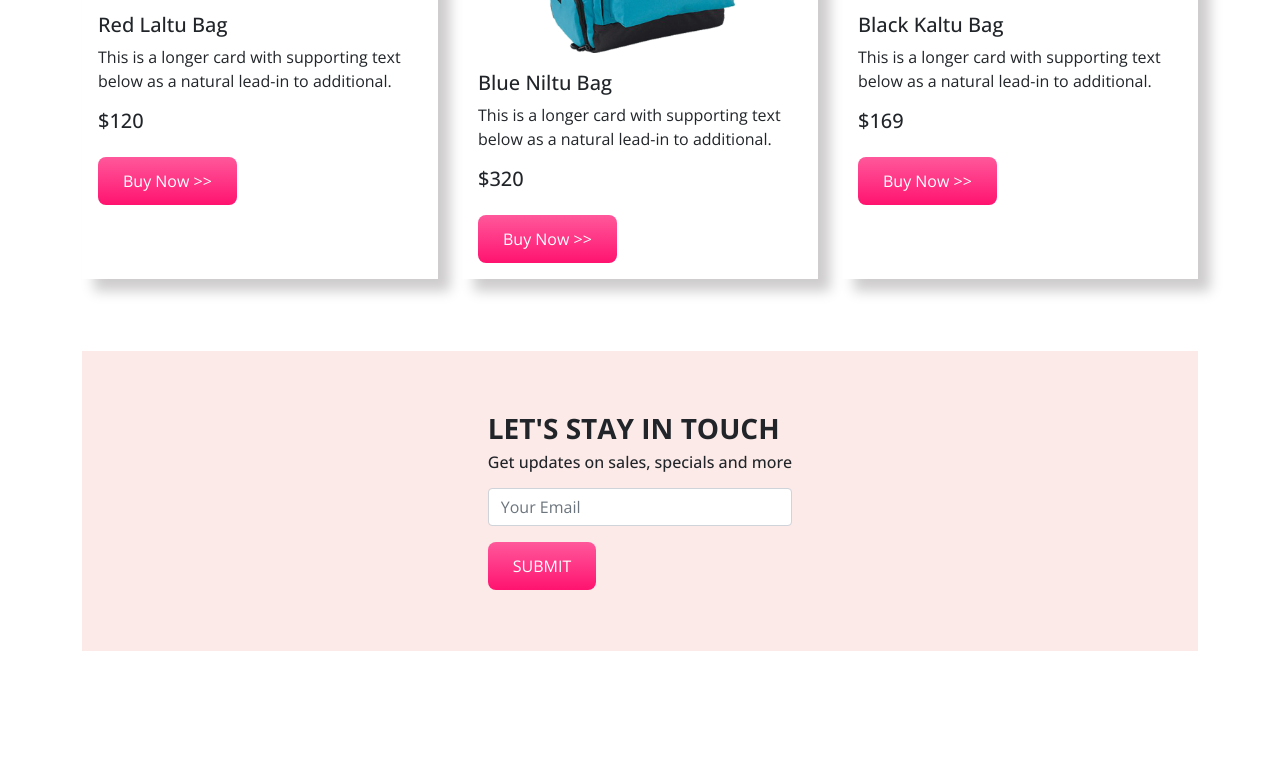
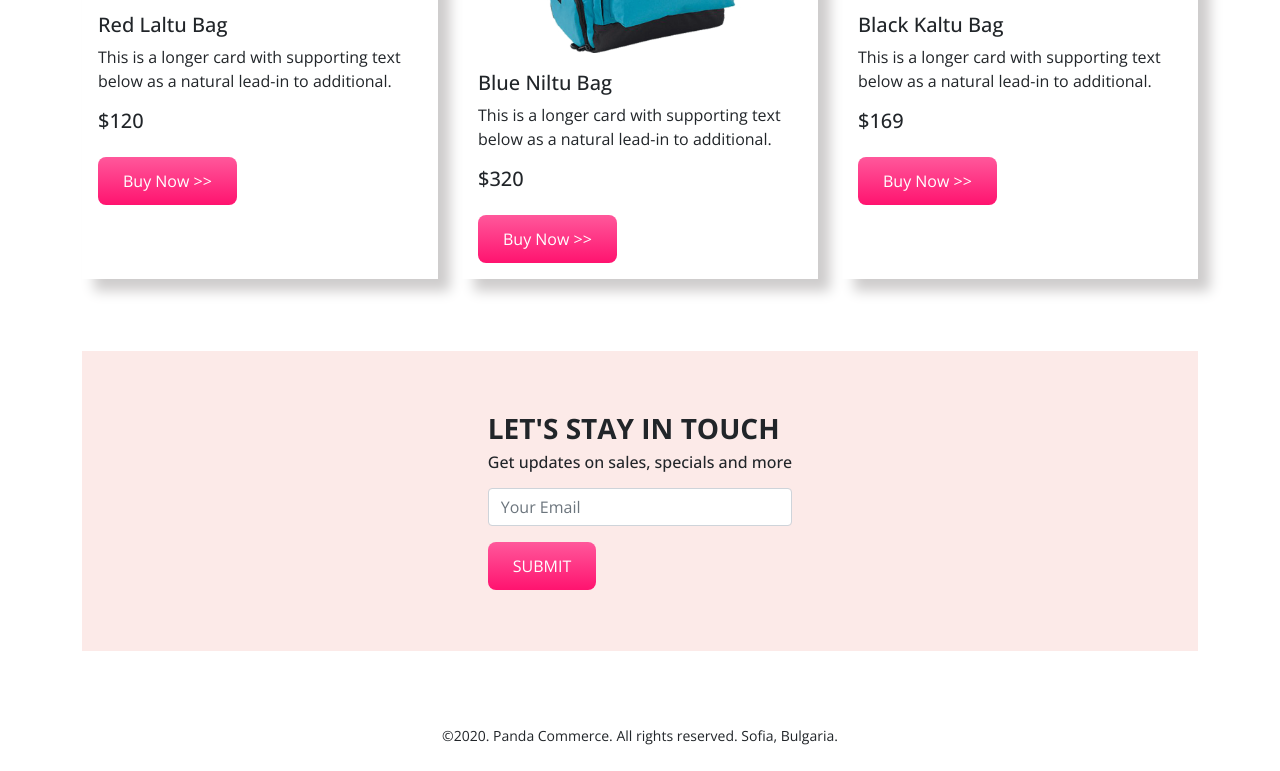
Before and after one commit to Dip022/panda-commerce, a plain HTML site: page index.html in a window 1280 px wide. Shown: the part 2032-2803 px from the top of the page. Before the commit the page ends 2683 px from the top, so only its background shows below. Drawn offline with nearby package versions, Linux system fonts and the light colour scheme.

Commit message:
footer area

```diff
--- a/index.html
+++ b/index.html
@@ -325,7 +325,7 @@
         </div>
       </section>
       <!-- subscribe area -->
-      <section class="container" id="subscribe">
+      <section class="container mb-5" id="subscribe">
         <div class="subscribe d-flex align-items-center justify-content-center">
           <div>
             <h3 class="fw-bold">LET'S STAY IN TOUCH</h3>
@@ -340,6 +340,12 @@
         </div>
       </section>
     </main>
+    <!-- footer area -->
+    <footer class="footer text-center p-4">
+      <small>
+        ©2020. Panda Commerce. All rights reserved. Sofia, Bulgaria.
+      </small>
+    </footer>
     <!-- bootstrap script -->
     <script
       src="https://cdn.jsdelivr.net/npm/bootstrap@5.0.2/dist/js/bootstrap.bundle.min.js"
```
